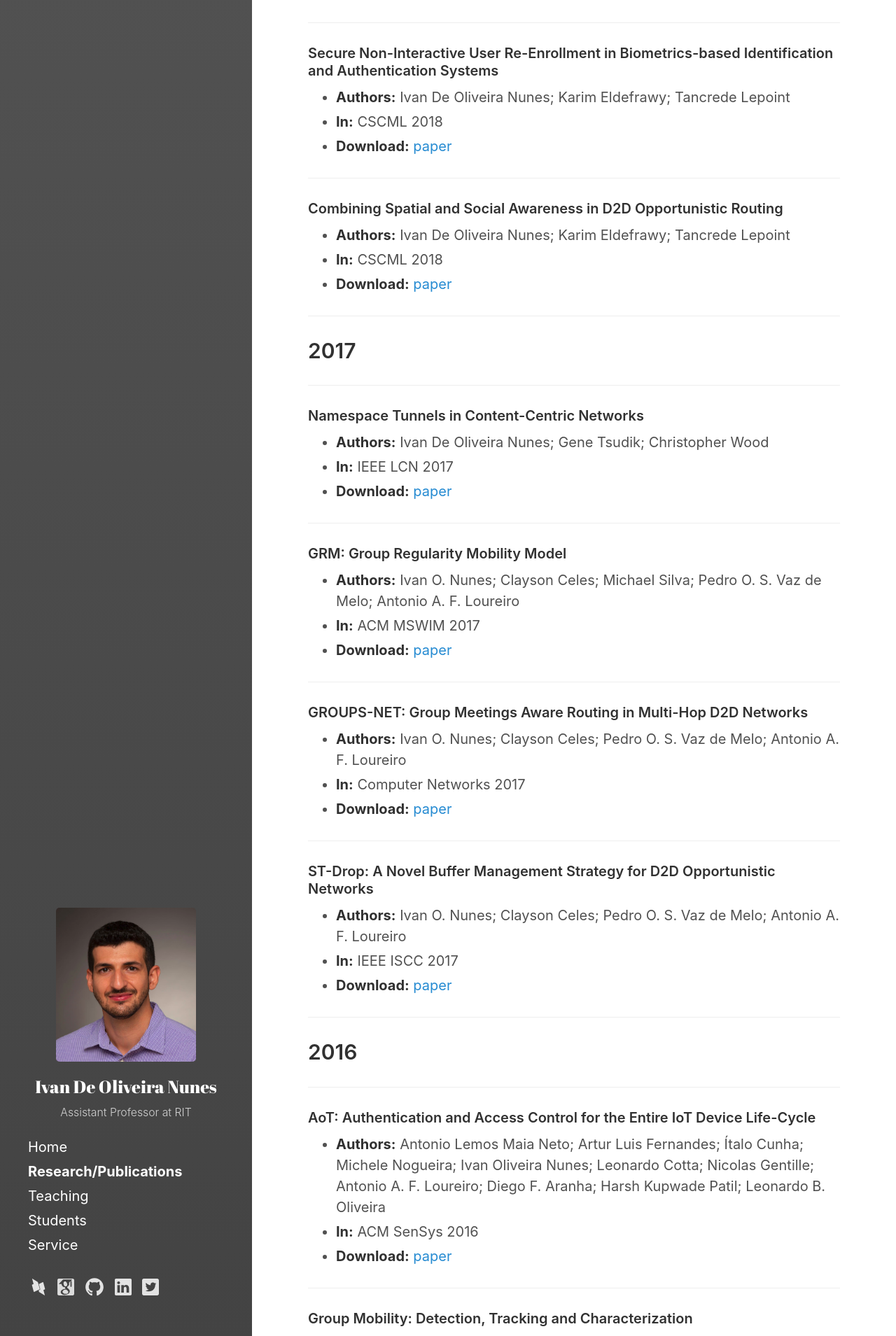
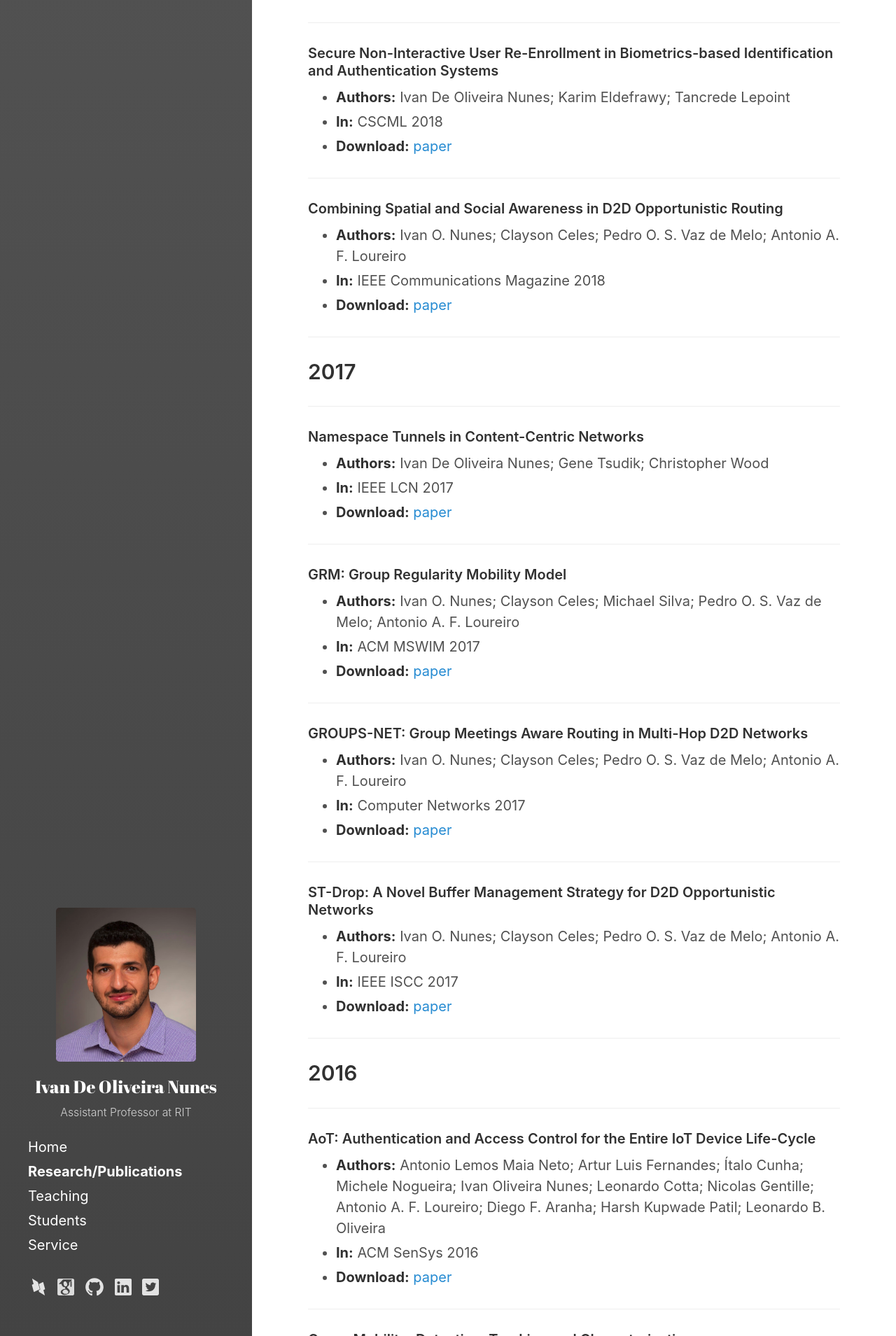
Before and after one commit to ivanolive/ivanolive.github.io, a Jekyll site: the page built from research.md, in a window 1280 px wide. Shown: the part 3091-5000 px from the top of the page at 70% size. Built offline with Jekyll 4.4.1, drawn with Linux system fonts in a browser that asks for light colours.

Commit message:
Update research.md

```diff
--- a/research.md
+++ b/research.md
@@ -107,7 +107,7 @@ ___
 #### SNUSE: A Secure Computation Approach for Large-Scale User Re-Enrollment in Biometric Authentication Systems
 - **Authors:** Ivan De Oliveira Nunes; Karim Eldefrawy; Tancrede Lepoint
 - **In:** Future Generation Computer Systems 2019
-- **Download:** [paper](http://sprout.ics.uci.edu/projects/attestation/papers/2019_systematic_CRA_ICDCS.pdf)
+- **Download:** [paper](http://sprout.ics.uci.edu/people/ivan/pubs/2019_snuse_fgcs.pdf)
 
 ___
 
@@ -135,9 +135,9 @@ ___
 
 
 #### Combining Spatial and Social Awareness in D2D Opportunistic Routing
-- **Authors:** Ivan De Oliveira Nunes; Karim Eldefrawy; Tancrede Lepoint
-- **In:** CSCML 2018
-- **Download:** [paper](http://sprout.ics.uci.edu/people/ivan/pubs/2019_snuse_fgcs.pdf)
+- **Authors:** Ivan O. Nunes; Clayson Celes; Pedro O. S. Vaz de Melo; Antonio A. F. Loureiro
+- **In:** IEEE Communications Magazine 2018
+- **Download:** [paper](http://sprout.ics.uci.edu/people/ivan/pubs/2018_sampler_ieee_commag.pdf)
 
 
 ___
```
